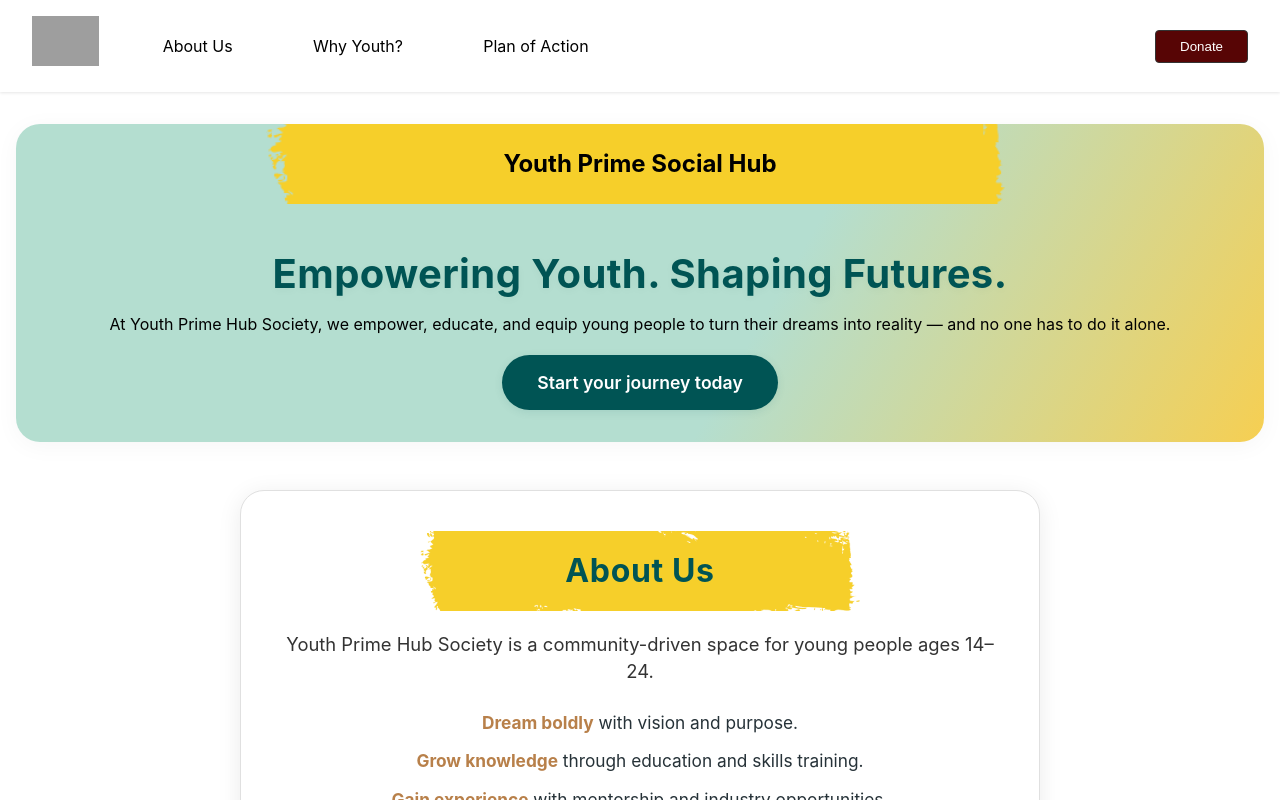
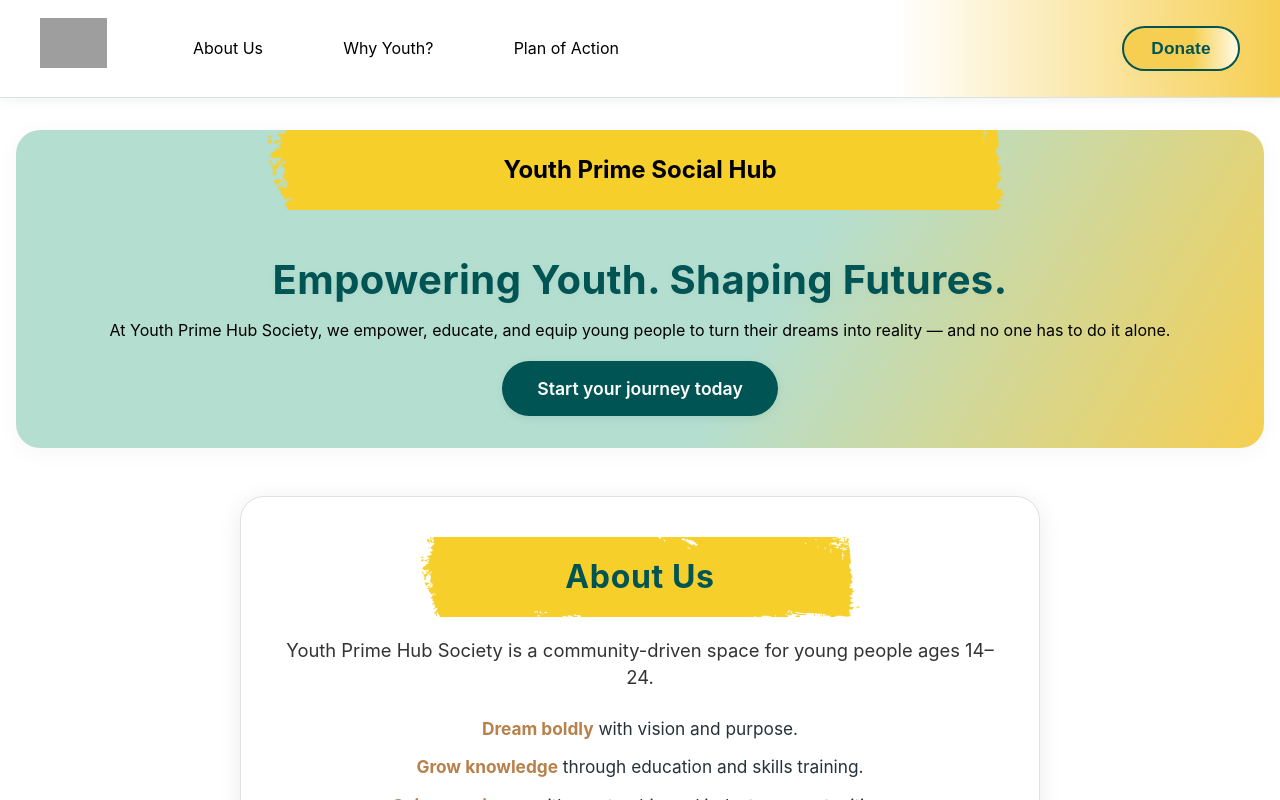
Before and after one commit to AbdulkarimMziya/Youth_hub, a React (Vite) app: page / in a window 1280 px wide. Shown: the top 800 px of the page. Built offline with nearby package versions, Linux system fonts and the light colour scheme; grey boxes are pictures that could not be loaded; the HTML template or start-up script is replaced by a standard one.

Commit message:
Enhance Navbar styles: modern gradient, improved spacing, and polished donate button

```diff
--- a/src/Components/Navbar/Navbar.css
+++ b/src/Components/Navbar/Navbar.css
@@ -2,40 +2,73 @@
   display: flex;
   justify-content: space-between;
   align-items: center;
-  padding: 1rem 2rem;
-  background-color: white;
+  padding: 1.1rem 2.5rem;
+  background: linear-gradient(90deg, #fff 70%, #f6cf52 100%);
   width: 100%;
   position: sticky;
   top: 0;
   z-index: 1000;
-  box-shadow: 0 1px 3px rgba(0, 0, 0, 0.1);
+  box-shadow: 0 2px 12px rgba(0, 84, 84, 0.07);
+  border-bottom: 1.5px solid #e0e0e0;
+  transition: box-shadow 0.2s, background 0.2s;
 }
 
 .navbar-left {
   display: flex;
   align-items: center;
   position: relative;
+  gap: 1.2rem;
 }
 
 .logo {
   color: var(--color-primary);
-  font-weight: bold;
-  font-size: 1.5rem;
-  margin-right: 2rem;
+  font-weight: 800;
+  font-size: 1.7rem;
+  margin-right: 2.2rem;
   text-decoration: none;
+  letter-spacing: 0.03em;
+  font-family: 'Montserrat', 'Inter', Arial, sans-serif;
+  transition: color 0.2s;
 }
 
 .navbar-right {
   display: flex;
   align-items: center;
+  gap: 1.5rem;
 }
 
 .donate-btn {
-  padding: 0.5rem 1.5rem;
-  background-color: rgb(87, 5, 5);
-  border: 1px solid #333;
-  border-radius: 4px;
+  padding: 0.6rem 1.7rem;
+  background: linear-gradient(90deg, var(--color-secondary) 60%, #fffbe6 100%);
+  border: 2px solid var(--color-primary);
+  border-radius: 2rem;
   cursor: pointer;
-  font-weight: 500;
-  color: white;
+  font-weight: 700;
+  color: var(--color-primary);
+  font-size: 1.08rem;
+  box-shadow: 0 2px 8px rgba(246,207,82,0.10);
+  letter-spacing: 0.01em;
+  transition: background 0.2s, color 0.2s, box-shadow 0.2s, border 0.2s;
+  outline: none;
 }
+.donate-btn:hover, .donate-btn:focus {
+  background: var(--color-primary);
+  color: #fff;
+  border-color: var(--color-secondary);
+  box-shadow: 0 4px 16px rgba(0,84,84,0.13);
+  outline: 2px solid var(--color-secondary);
+}
+
+@media (max-width: 900px) {
+  .navbar {
+    padding: 0.7rem 1.2rem;
+  }
+  .logo {
+    font-size: 1.2rem;
+    margin-right: 1rem;
+  }
+  .donate-btn {
+    padding: 0.5rem 1.1rem;
+    font-size: 0.98rem;
+  }
+}
```
